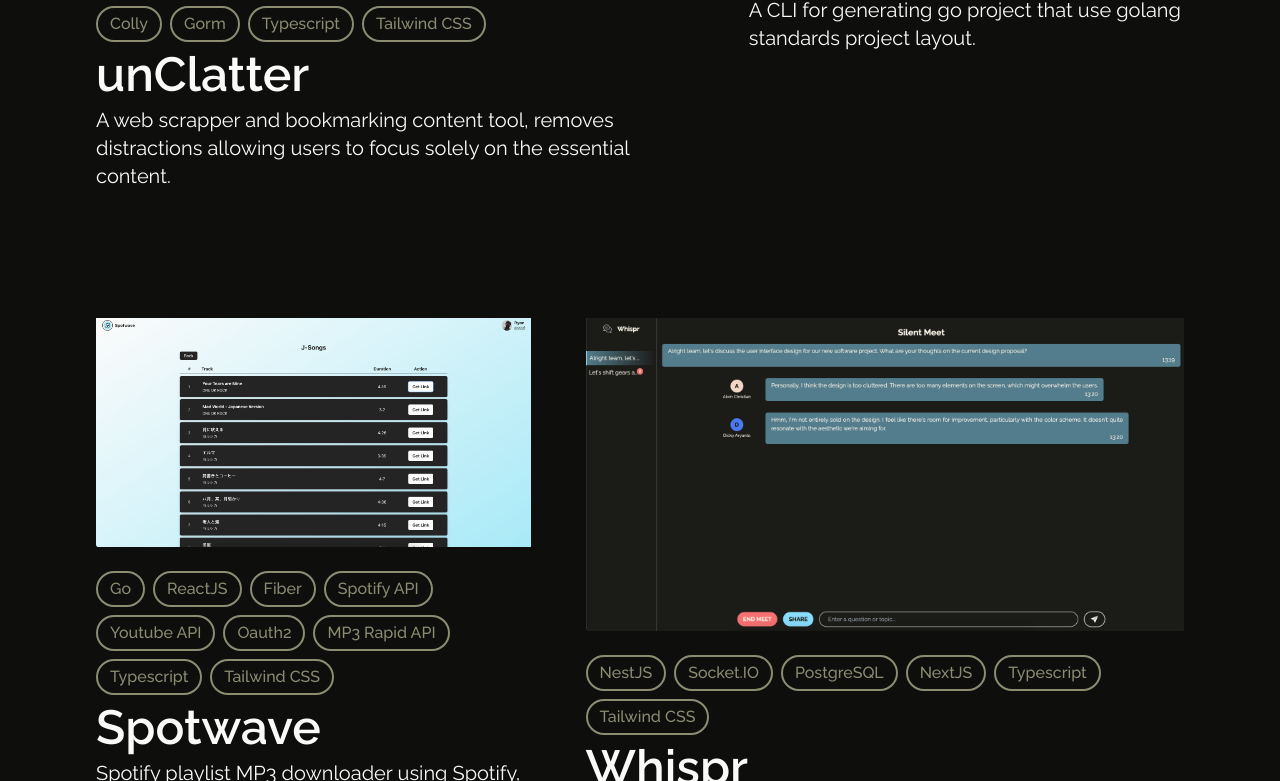
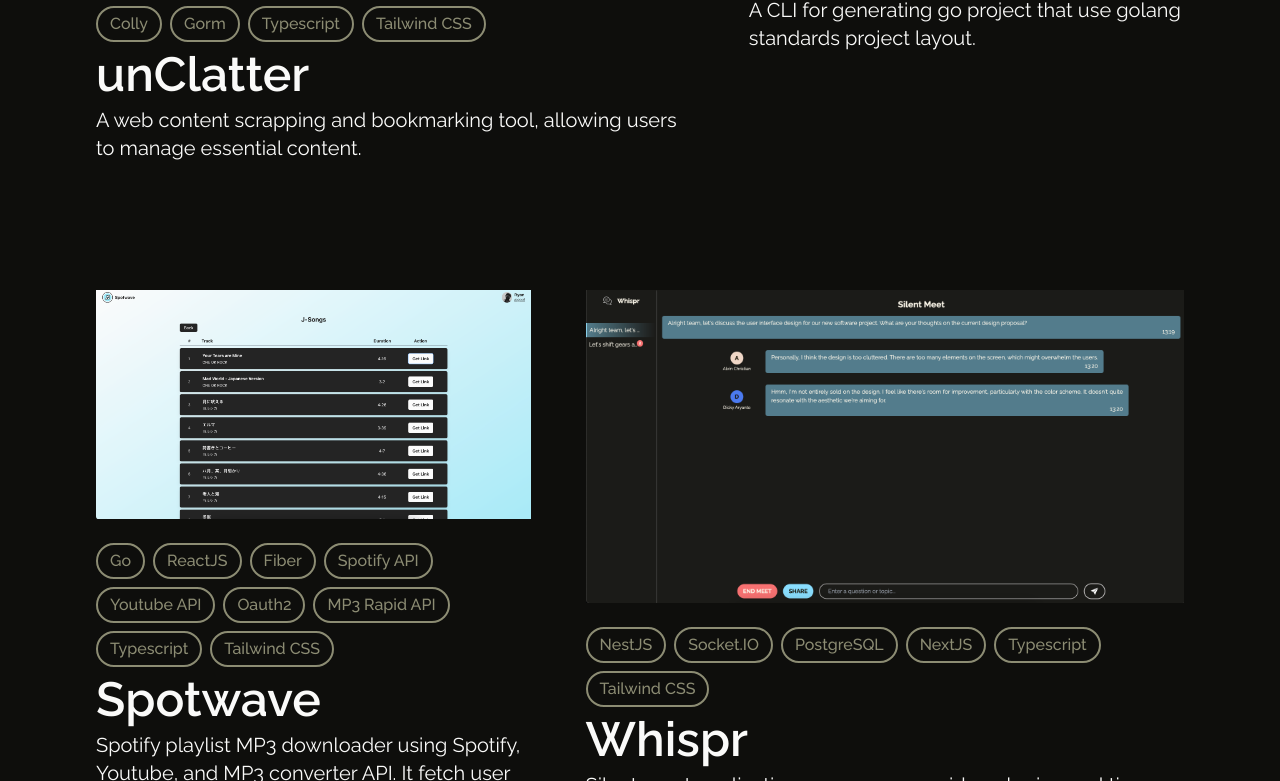
Before and after one commit to ryanadiputraa/portfolio, a Next.js app: page / in a window 1280 px wide. Shown: the part 2939-3720 px from the top of the page. Built offline with nearby package versions, Linux system fonts and the light colour scheme.

Commit message:
update project description

```diff
--- a/app/components/projects.tsx
+++ b/app/components/projects.tsx
@@ -18,8 +18,7 @@
 const projects: Project[] = [
   {
     title: 'unClatter',
-    description:
-      'A web scrapper and bookmarking content tool, removes distractions allowing users to focus solely on the essential content.',
+    description: 'A web content scrapping and bookmarking tool, allowing users to manage essential content.',
     img: '/img/unclatter-overview.png',
     stacks: [
       'Go',
@@ -45,7 +44,7 @@
   {
     title: 'Spotwave',
     description:
-      'Spotify playlist MP3 downloader using Spotify, Youtube, and MP3 converter API. It fetch user Spotify playlist and searchs it on Youtube, then convert and download the MP3.',
+      'Spotify playlist MP3 downloader using Spotify, Youtube, and MP3 converter API. It fetch user Spotify playlist, search song on Youtube, then convert and download the MP3.',
     img: '/img/spotwave-overview.png',
     stacks: [
       'Go',
```
